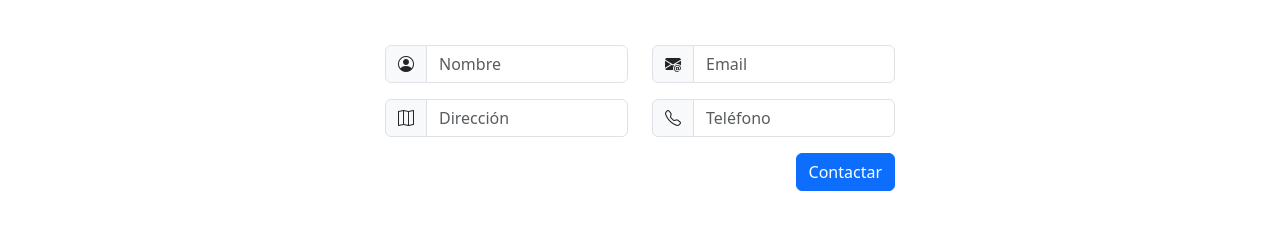
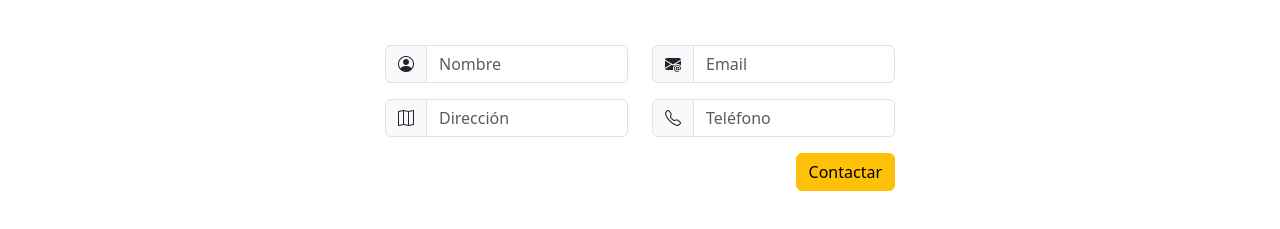
Before and after one commit to JuanCaMosquera/panaderia, a plain HTML site: page form.html in a window 1280 px wide. Shown: the part 489-718 px from the top of the page. Drawn offline with nearby package versions, Linux system fonts and the light colour scheme.

Commit message:
Second commit - 10:20

```diff
--- a/form.html
+++ b/form.html
@@ -14,7 +14,7 @@
     <main>
         <section class="banner text-white fw-bold">
             <h1>Contactanos</h1>
-          </section>
+        </section>
         <div class="container my-5">
             <div class="row g-5 w-50 mx-auto">
                 <div class="col-12 align-self-center">
@@ -59,7 +59,7 @@
                         </div>
                     </form>
                     <div class="d-flex justify-content-end">
-                        <button type="button" class="btn btn-primary align-self-end">Contactar</button>
+                        <button type="button" class="btn btn-warning align-self-end">Contactar</button>
                     </div>
                 </div>
             </div>
```
